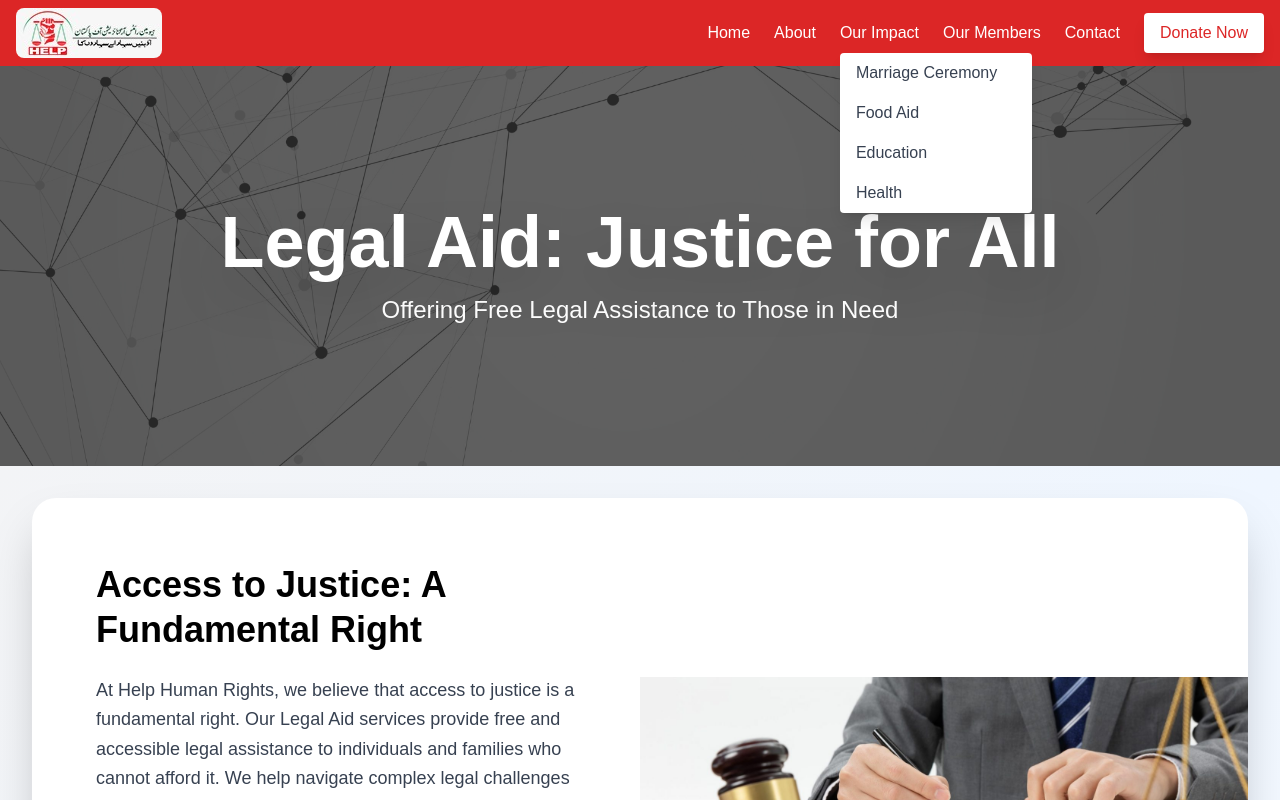
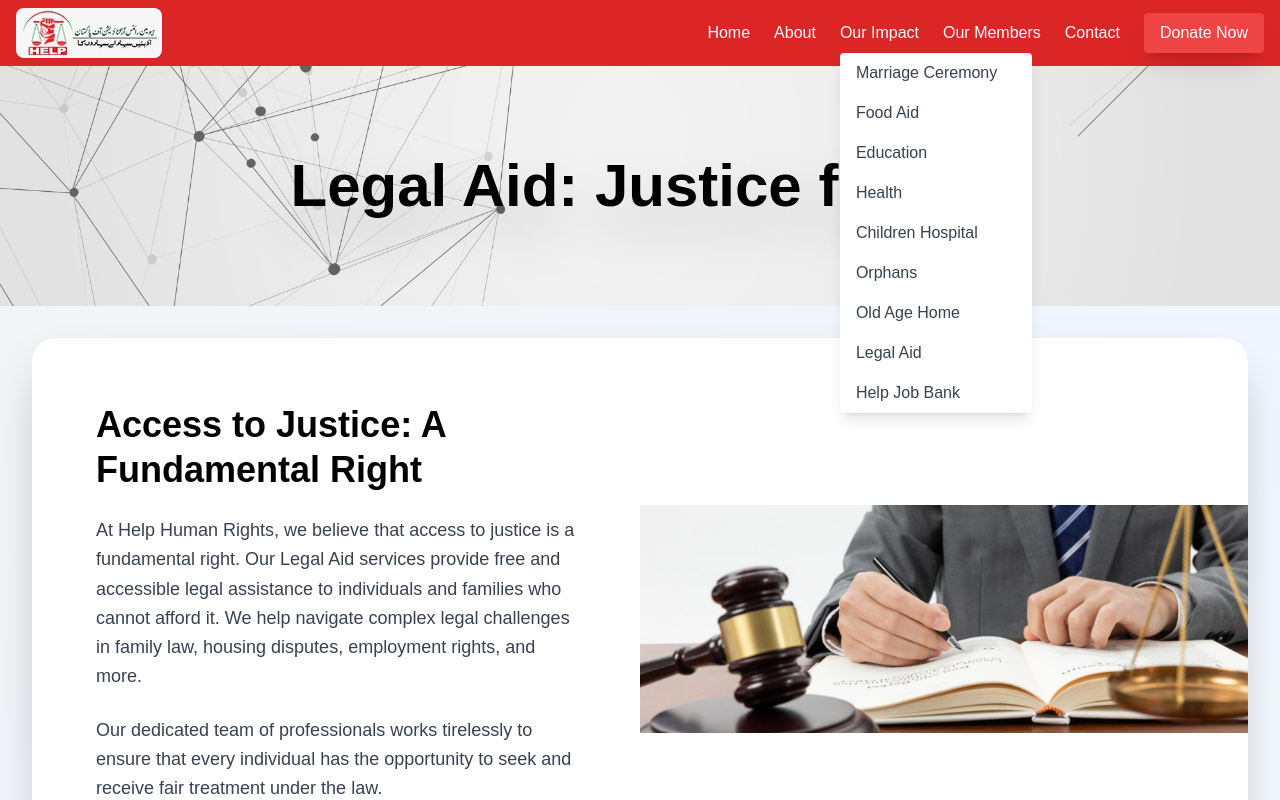
Before and after one commit to 786asifakbar/project, a React (Vite) app: page /legalAid in a window 1280 px wide. Both pictures are taken after a click on the button "Our Impact". Shown: the top 800 px of the page. Built offline with nearby package versions, Linux system fonts and the light colour scheme.

Commit message:
something added

```diff
--- a/src/components/Navbar.jsx
+++ b/src/components/Navbar.jsx
@@ -100,6 +100,47 @@ const Navbar = () => {
                 >
                   Health
                 </Link>
+                <Link
+                  to="/ChildrenHospital"
+                  className="block px-4 py-2 text-gray-700 hover:bg-gray-200"
+                  onClick={() => setIsImpactMenuOpen(false)}
+                >
+                 Children Hospital
+                </Link>
+                 <Link
+                  to="/Orphans"
+                  className="block px-4 py-2 text-gray-700 hover:bg-gray-200"
+                  onClick={() => setIsImpactMenuOpen(false)}
+                >
+                 Orphans
+                </Link>
+                <Link
+                  to="/OldAgeHome"
+                  className="block px-4 py-2 text-gray-700 hover:bg-gray-200"
+                  onClick={() => setIsImpactMenuOpen(false)}
+                >
+                 Old Age Home
+                </Link>
+                <Link
+                  to="/LegalAid"
+                  className="block px-4 py-2 text-gray-700 hover:bg-gray-200"
+                  onClick={() => setIsImpactMenuOpen(false)}
+                >
+                 Legal Aid
+                </Link>
+                <Link
+                  to="/HelpJobBank"
+                  className="block px-4 py-2 text-gray-700 hover:bg-gray-200"
+                  onClick={() => setIsImpactMenuOpen(false)}
+                >
+                 Help Job Bank
+                </Link>
+
+
+
+
+
+
                 {/* Add more links as needed */}
               </div>
             )}
@@ -112,7 +153,7 @@ const Navbar = () => {
           </Link>
           <Link
             to="/DonationForm"
-            className="bg-white text-red-600 px-4 py-2 rounded shadow-lg hover:bg-gray-100"
+            className="bg-red-500  text-white px-4 py-2 rounded shadow-xl hover:bg-red-700"
           >
             Donate Now
           </Link>
@@ -173,6 +214,42 @@ const Navbar = () => {
                 >
                   Health
                 </Link>
+                <Link
+                  to="/ChildrenHospital"
+                  className="block text-gray-700 hover:bg-gray-100 px-4 py-2 rounded"
+                  onClick={handleMenuToggle}
+                >
+                 Children Hospital
+                </Link>
+                <Link
+                  to="/Orphans"
+                  className="block text-gray-700 hover:bg-gray-100 px-4 py-2 rounded"
+                  onClick={handleMenuToggle}
+                >
+                   Orphans
+                </Link>
+                <Link
+                  to="/OldAgeHome"
+                  className="block text-gray-700 hover:bg-gray-100 px-4 py-2 rounded"
+                  onClick={handleMenuToggle}
+                >
+                 Old Age Home
+                </Link>
+                <Link
+                  to="/LegalAid"
+                  className="block text-gray-700 hover:bg-gray-100 px-4 py-2 rounded"
+                  onClick={handleMenuToggle}
+                >
+                  LegalAid
+                </Link>
+
+                <Link
+                  to="/HelpJobBank"
+                  className="block text-gray-700 hover:bg-gray-100 px-4 py-2 rounded"
+                  onClick={handleMenuToggle}
+                >
+                  Help Job Bank
+                </Link>
                 {/* Add more sub-links */}
               </div>
             )}
--- a/src/pages/About.jsx
+++ b/src/pages/About.jsx
@@ -8,7 +8,7 @@ const About = () => {
       {/* About Us Section */}
       <div className="relative w-full h-[30vh] flex items-center justify-center bg-cover bg-center" style={{ backgroundImage: `url('/Web-Icon.png')` }}>
         <div className="absolute inset-0 opacity-50"></div>
-        <h1 className="relative text-black text-6xl md:text-5xl font-bold text-center">
+        <h1 className="relative text-black  text-4xl md:text-4xl lg:text-6xl font-bold text-center">
           About Us
         </h1>
       </div>
--- a/src/pages/ChildrenHospital.jsx
+++ b/src/pages/ChildrenHospital.jsx
@@ -8,12 +8,10 @@ const ChildrenHospital = () => {
       >
         <div className="absolute inset-0 opacity-50"></div>
         <div className="relative text-center">
-          <h1 className="text-5xl md:text-6xl font-extrabold drop-shadow-lg">
-            Welcome to Children's Hospital
+          <h1 className="text-4xl md:text-4xl lg:text-6xl font-extrabold drop-shadow-lg">
+            Children's Hospital
           </h1>
-          <p className="mt-4 text-lg md:text-xl max-w-2xl mx-auto">
-            Compassionate care for every child, every day.
-          </p>
+
         </div>
       </div>
 
--- a/src/pages/LegalAid.jsx
+++ b/src/pages/LegalAid.jsx
@@ -1,21 +1,19 @@
-import React from 'react';
+
+import { NavLink } from 'react-router-dom'; // Import NavLink for routing
 
 const LegalAid = () => {
   return (
     <>
       {/* Hero Section */}
       <div
-        className="relative flex items-center justify-center h-[50vh] bg-cover bg-center text-white"
+        className="relative flex items-center justify-center h-[30vh] bg-cover bg-center text-black"
         style={{ backgroundImage: `url('/Web-Icon.png')` }}
       >
-        <div className="absolute inset-0 bg-black opacity-60"></div>
+        <div className="absolute inset-0 opacity-50"></div>
         <div className="relative text-center">
-          <h1 className="text-6xl md:text-7xl font-extrabold drop-shadow-2xl leading-tight">
+          <h1 className="text-4xl md:text-4xl lg:text-6xl font-extrabold drop-shadow-2xl leading-tight">
             Legal Aid: Justice for All
           </h1>
-          <p className="text-xl md:text-2xl text-white mt-4">
-            Offering Free Legal Assistance to Those in Need
-          </p>
         </div>
       </div>
 
@@ -40,14 +38,6 @@ const LegalAid = () => {
               every individual has the opportunity to seek and receive fair
               treatment under the law.
             </p>
-            <div className="mt-8">
-              <a
-                href="#"
-                className="px-8 py-4 bg-blue-600 text-white font-semibold rounded-full shadow-lg transform transition duration-500 hover:scale-105 hover:bg-blue-700"
-              >
-                Learn More
-              </a>
-            </div>
           </div>
 
           {/* Image Section */}
@@ -119,12 +109,12 @@ const LegalAid = () => {
             Become a part of this impactful journey to ensure that justice is
             accessible to all, regardless of financial circumstances.
           </p>
-          <a
-            href="#"
-            className="inline-block px-12 py-4 bg-blue-600 text-white font-bold rounded-full shadow-lg transform transition duration-500 hover:scale-105 hover:bg-blue-700"
+          <NavLink
+            to="/DonationForm"
+            className="inline-block px-12 py-4 bg-red-600 text-white font-bold rounded-full shadow-lg transform transition duration-500 hover:scale-105 hover:bg-red-700"
           >
             Donate Now
-          </a>
+          </NavLink>
         </section>
       </div>
     </>
```
